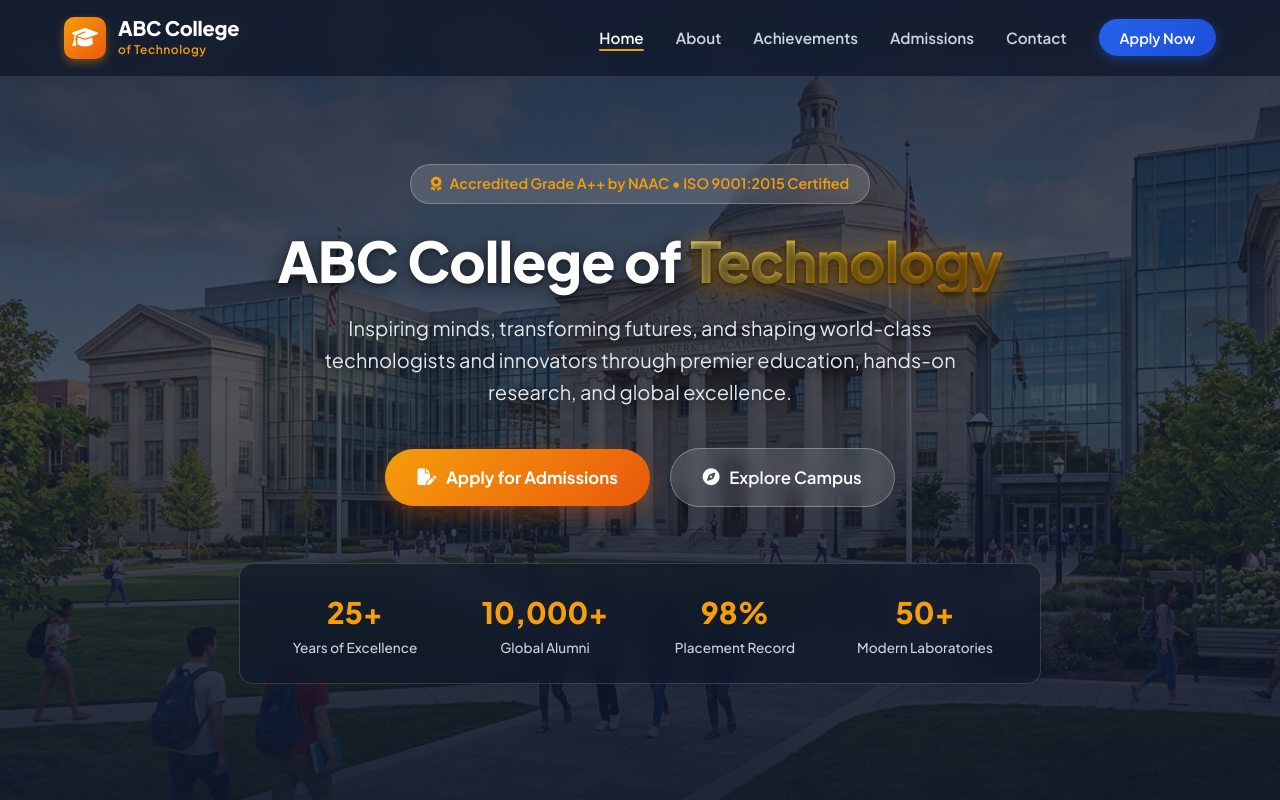
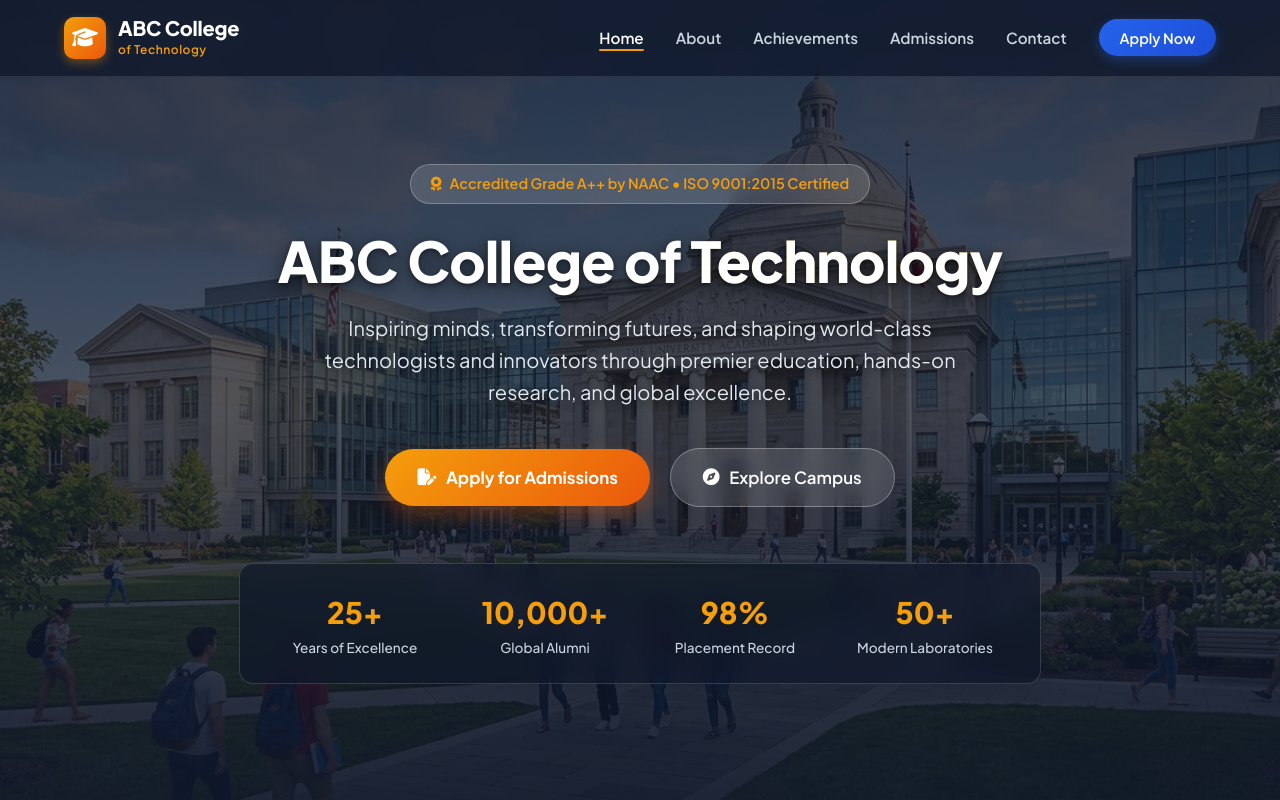
Before and after one commit to Adnxnnn/abc-college, a plain HTML site: page index.html in a window 1280 px wide. Shown: the top 800 px of the page. Drawn offline with Linux system fonts and the light colour scheme.

Commit message:
Update Technology heading color and styling

```diff
--- a/style.css
+++ b/style.css
@@ -298,8 +298,7 @@ body {
 
   background: linear-gradient(135deg, #fef08a 0%, #fbbf24 50%, #f59e0b 100%);
   -webkit-background-clip: text;
-  -webkit-text-fill-color: transparent;
-  filter: drop-shadow(0 2px 10px rgba(245, 158, 11, 0.6));
+
   display: inline-block;
 }
 
```
